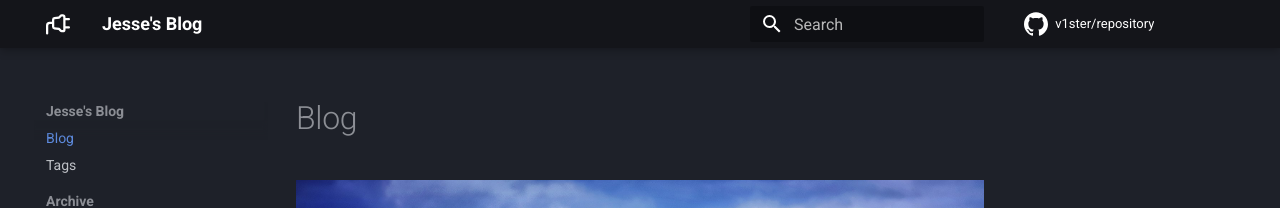
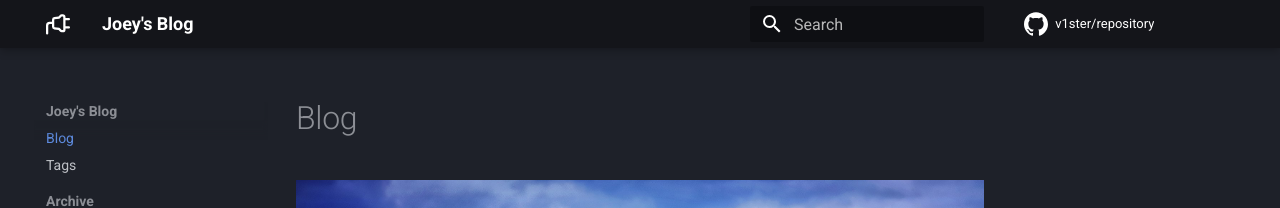
Before and after one commit to v1ster/repository, an MkDocs documentation site: the page built from docs/index.md, in a window 1280 px wide. Shown: the top 208 px of the page. Built offline with MkDocs 1.6.1 and Material for MkDocs 9.7.7, drawn with Linux system fonts in a browser that asks for light colours; comment, search, counter and statistics services are not loaded.

Commit message:
manual  backup: 2024-09-28 23:32:01 -
Affected files:
mkdocs.yml

```diff
--- a/mkdocs.yml
+++ b/mkdocs.yml
@@ -1,5 +1,5 @@
-site_name: Jesse's Blog
-site_author: Jesse McGill
+site_name: Joey's Blog
+site_author: Joey McGill
 repo_url: https://github.com/v1ster/repository
 repo_name: v1ster/repository
 
```
